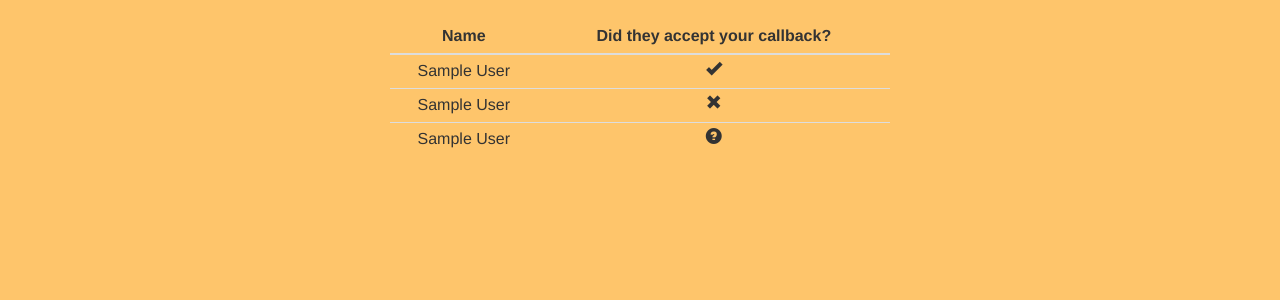
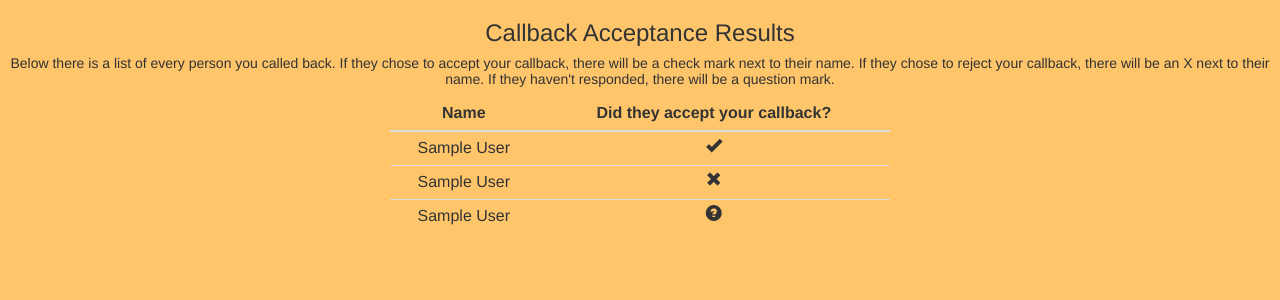
Before and after one commit to Aussieboy11/callbacks_portal, a Django app: template templates/group_results.html in a window 1280 px wide. Shown: the part 52-352 px from the top of the page. Run offline with Django 3.2, Linux system fonts and the light colour scheme; the template is opened without the code that fills it: most values are stand-ins (such as "Sample title", 1, 10 or a date in 2020).

Commit message:
added a little to results page

```diff
--- a/templates/group_results.html
+++ b/templates/group_results.html
@@ -2,6 +2,13 @@
 
 {% include "navbar_admin.html" %}
 <div align='center'>
+	<h3>
+	Callback Acceptance Results
+	</h3>
+	<h5>
+	Below there is a list of every person you called back. If they chose to accept your callback, there will be a check mark next to their name. If they chose to reject your callback, there will be an X next to their name. If they haven't responded, there will be a question mark.
+	</h5>
+
 	<table class="table table-condensed">
 		<thead>
 			<th style='text-align:center'> Name</th>
```
